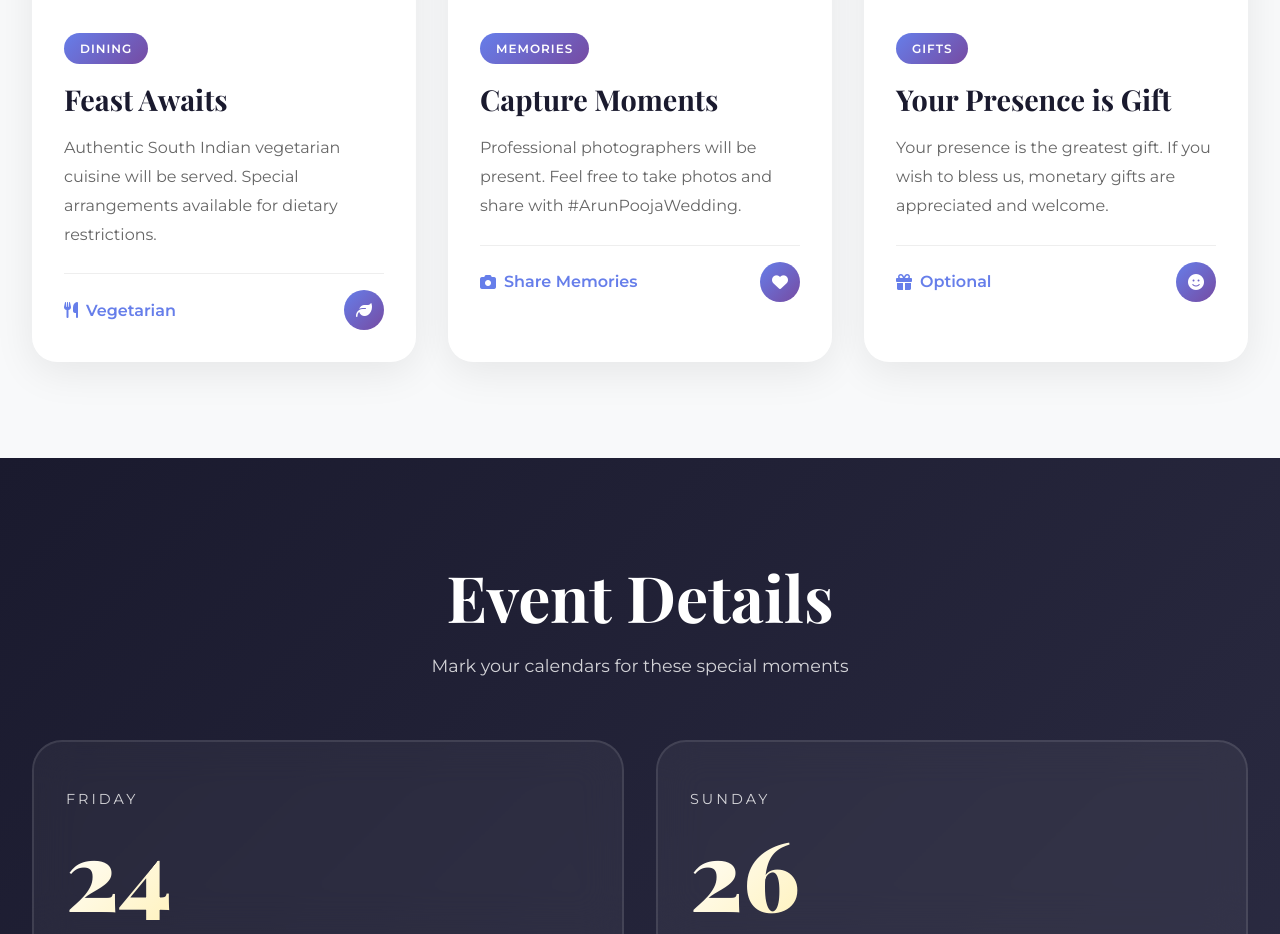
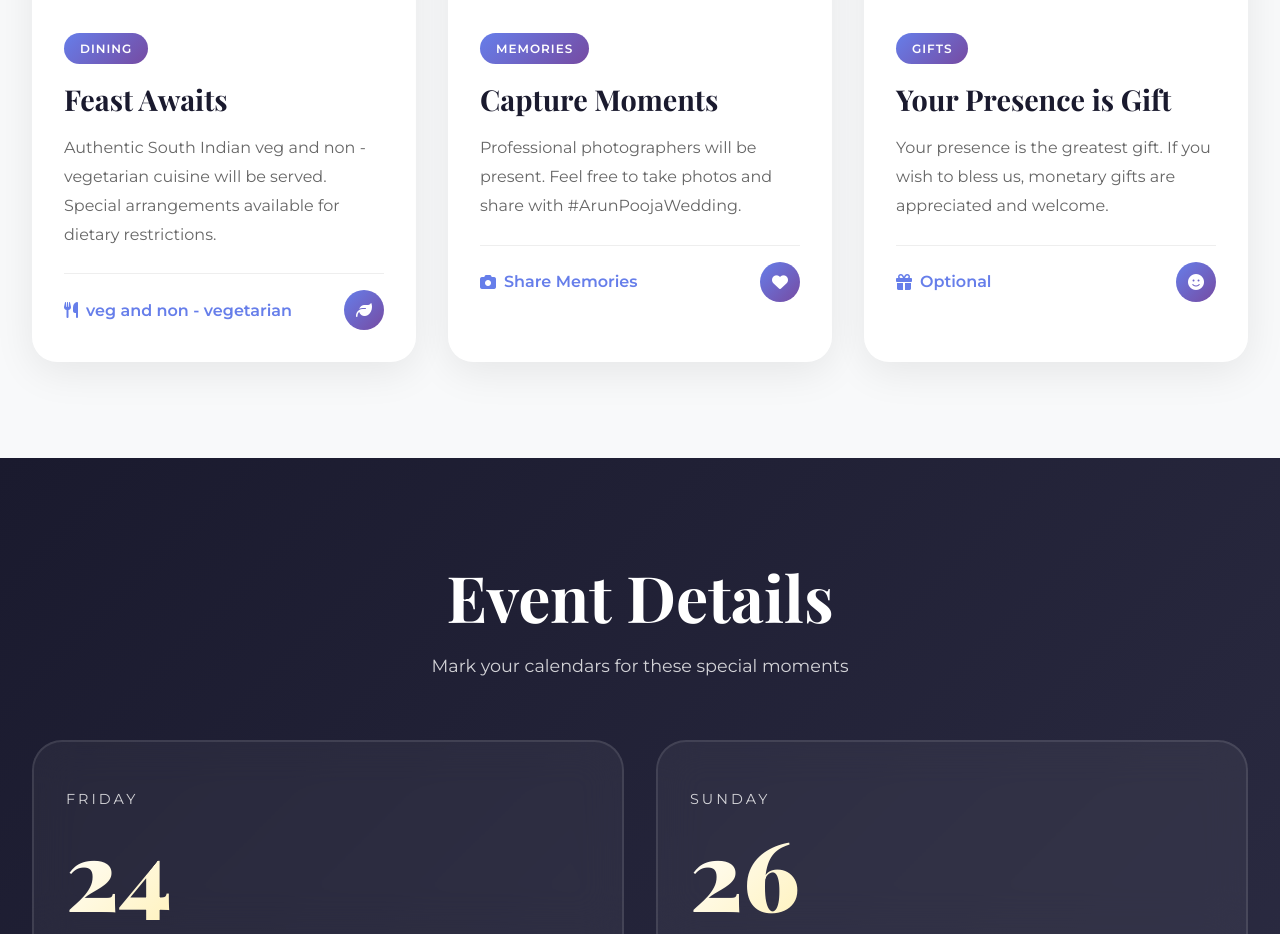
Before and after one commit to varunvithya1999-tech/poojaandarun.in, a plain HTML site: page index.html in a window 1280 px wide. Shown: the part 2723-3657 px from the top of the page. Drawn offline with nearby package versions, Linux system fonts and the light colour scheme.

Commit message:
Update index.html

```diff
--- a/index.html
+++ b/index.html
@@ -1052,11 +1052,11 @@
         <div class="rec-card-content">
           <div class="rec-card-badge">Dining</div>
           <h3 class="rec-card-title">Feast Awaits</h3>
-          <p class="rec-card-desc">Authentic South Indian vegetarian cuisine will be served. Special arrangements available for dietary restrictions.</p>
+          <p class="rec-card-desc">Authentic South Indian veg and non - vegetarian cuisine will be served. Special arrangements available for dietary restrictions.</p>
           <div class="rec-card-info">
             <span class="rec-card-time">
               <i class="fas fa-utensils"></i>
-              Vegetarian
+              veg and non - vegetarian
             </span>
             <div class="rec-card-icon">
               <i class="fas fa-leaf"></i>
```
